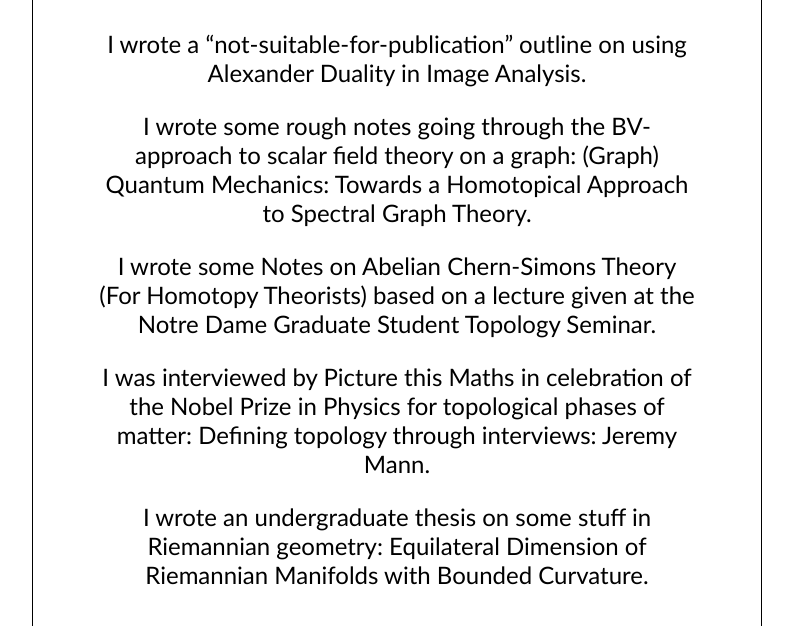
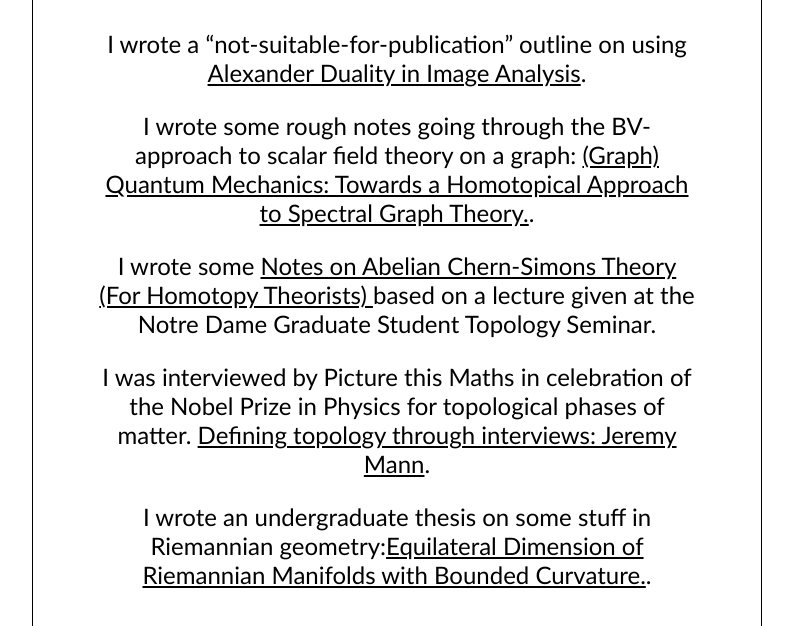
Before and after one commit to jeremy-p-mann/jeremypmannwebsite, a Gatsby site: page /writing in a window 1280 px wide. Shown: the part 266-892 px from the top of the page, without its empty margins (243-1036 px from the left). Built offline with nearby package versions, Linux system fonts and the light colour scheme; Gatsby itself is replaced by a stand-in of ours.

Commit message:
add links for writing

```diff
--- a/src/pages/writing.js
+++ b/src/pages/writing.js
@@ -1,38 +1,49 @@
 import * as React from "react";
 import Layout from "../components/layout";
 import Paragraph from "../components/paragraph";
+import Url from "../components/url";
+import graph_qm from "../pdfs/graph_qm.pdf";
+import cs_theory from "../pdfs/cs_notes.pdf";
+import alexander_duality from "../pdfs/Alexander_Duality_in_Image_Analysis.pdf";
 
 const Writing = () => {
   const title = "Writing";
-  const alexander_duality = 0;
-  const graph_qm = 0;
-  const cs_theory = 0;
-  const picture_maths = 0;
-  const undergrad_thesis = 0;
+  const ad_description = "Alexander Duality in Image Analysis";
+  const graph_qm_description =
+    "(Graph) Quantum Mechanics: Towards a Homotopical Approach to Spectral Graph Theory.";
+  const cs_theory_description =
+    "Notes on Abelian Chern-Simons Theory (For Homotopy Theorists) ";
+  const pm_descr = "Defining topology through interviews: Jeremy Mann";
+  const pm_url =
+    "https://picturethismaths.wordpress.com/2016/10/28/defining-topology-through-interviews-interview-seven-with-jeremy-mann/";
+  const thesis_url =
+    "https://scholar.rose-hulman.edu/cgi/viewcontent.cgi?article=1074&context=rhumj";
+  const thesis_description =
+    "Equilateral Dimension of Riemannian Manifolds with Bounded Curvature.";
   const content = (
     <main>
       <Paragraph>
-        I wrote a “not-suitable-for-publication” outline on using Alexander
-        Duality in Image Analysis.
+        I wrote a “not-suitable-for-publication” outline on using{" "}
+        <Url url={alexander_duality} description={ad_description} />.
       </Paragraph>
       <Paragraph>
         I wrote some rough notes going through the BV-approach to scalar field
-        theory on a graph: (Graph) Quantum Mechanics: Towards a Homotopical
-        Approach to Spectral Graph Theory.
+        theory on a graph:{" "}
+        <Url url={graph_qm} description={graph_qm_description} />.
       </Paragraph>
       <Paragraph>
-        I wrote some Notes on Abelian Chern-Simons Theory (For Homotopy
-        Theorists) based on a lecture given at the Notre Dame Graduate Student
-        Topology Seminar.
+        I wrote some <Url url={cs_theory} description={cs_theory_description} />
+        based on a lecture given at the Notre Dame Graduate Student Topology
+        Seminar.
       </Paragraph>
       <Paragraph>
         I was interviewed by Picture this Maths in celebration of the Nobel
-        Prize in Physics for topological phases of matter: Defining topology
-        through interviews: Jeremy Mann.
+        Prize in Physics for topological phases of matter.{" "}
+        <Url url={pm_url} description={pm_descr} />.
       </Paragraph>
       <Paragraph>
         I wrote an undergraduate thesis on some stuff in Riemannian geometry:
-        Equilateral Dimension of Riemannian Manifolds with Bounded Curvature.
+        <Url url={thesis_url} description={thesis_description} />.
       </Paragraph>
     </main>
   );
```
